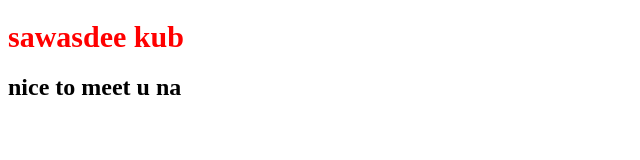
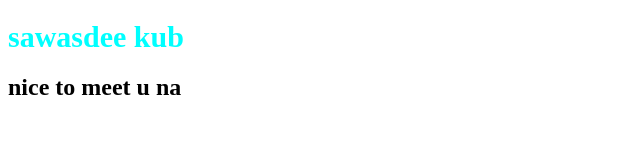
Before and after one commit to 6510615195/CN331-67-DEMO, a plain HTML site: page index.html in a window 1280 px wide. Shown: the whole page, without its empty margins (0-640 px from the left). Drawn offline with Linux system fonts and the light colour scheme.

Commit message:
Solve conflict

```diff
--- a/index.html
+++ b/index.html
@@ -7,7 +7,7 @@
 </head>
 <body>
 
-    <h1 style="color: red; font-size: 30px;">
+    <h1 style="color: cyan; font-size: 30px;">
 
         sawasdee kub
 
```
